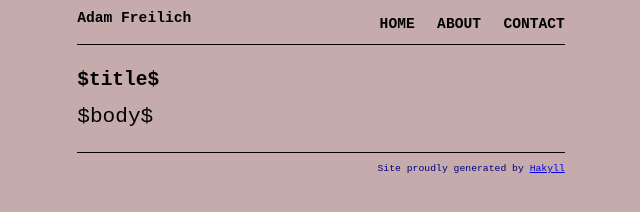
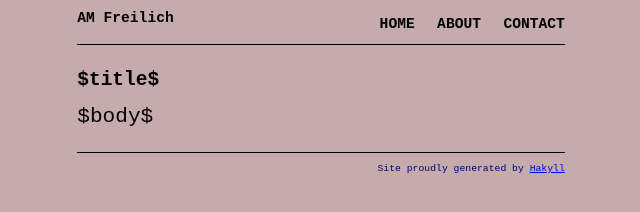
Before and after one commit to freilich-am/hakyll-site, a plain HTML site: page templates/default.html in a window 1280 px wide. Shown: the full height of the page, 319-959 px from the left. Drawn offline with Linux system fonts and the light colour scheme.

Commit message:
Really change name

```diff
--- a/templates/default.html
+++ b/templates/default.html
@@ -10,7 +10,7 @@
     <body>
         <header>
             <div class="logo">
-                <a href="/">Adam Freilich</a>
+                <a href="/">AM Freilich</a>
             </div>
             <nav>
                 <a href="/">Home</a>
```
